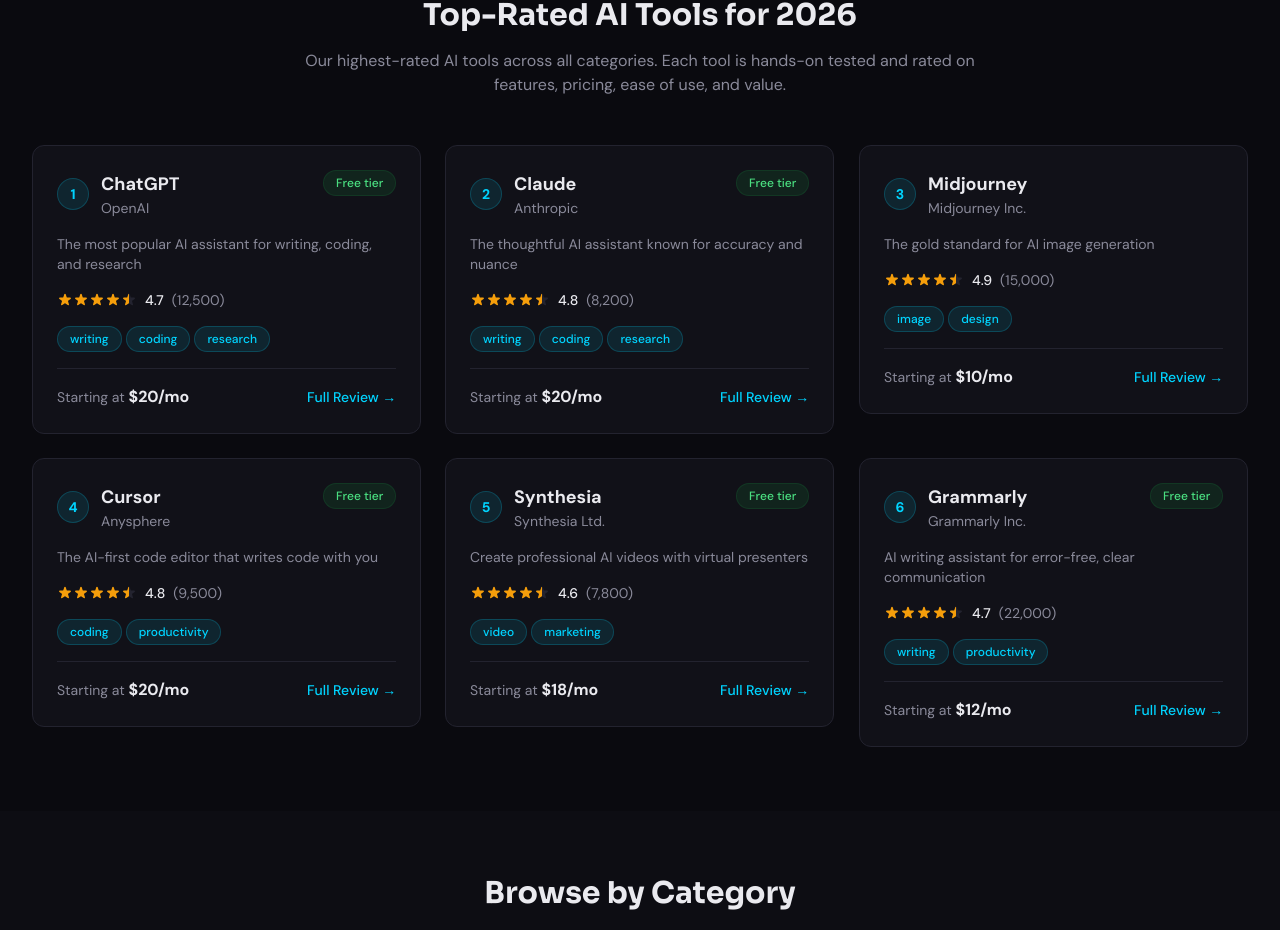
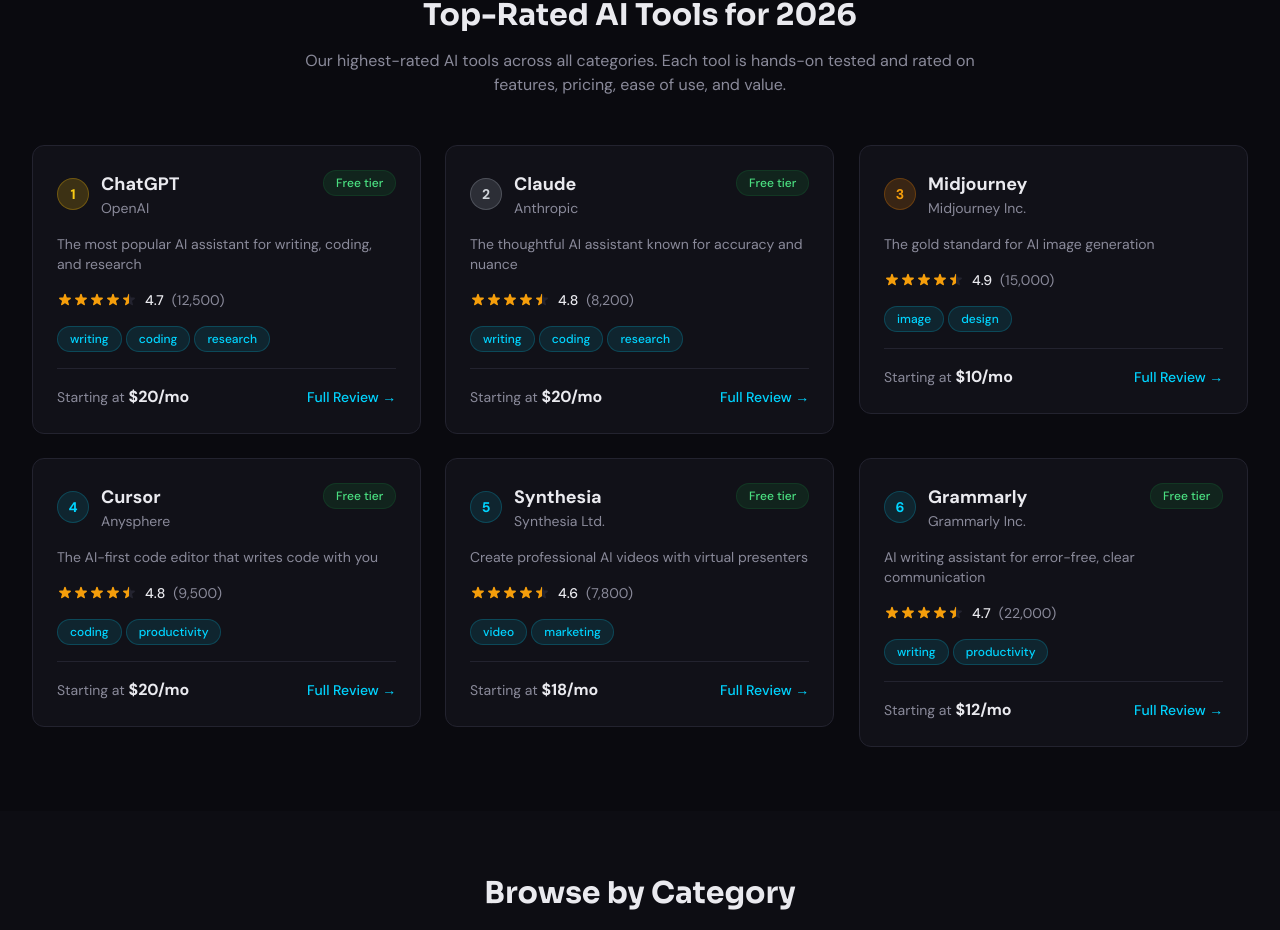
Before and after one commit to talhahbilal1-arch/social-media-empire, a Next.js app in the folder ai-tools-hub/: page / in a window 1280 px wide. Shown: the part 811-1741 px from the top of the page. Built offline with nearby package versions, Linux system fonts and the light colour scheme.

Commit message:
wip: ai-tools-hub/components/ToolCard.js  17:53:23

```diff
--- a/ai-tools-hub/components/ToolCard.js
+++ b/ai-tools-hub/components/ToolCard.js
@@ -3,12 +3,20 @@
 import StarRating from './StarRating'
 
 export default function ToolCard({ tool, rank }) {
+  // Determine rank badge color
+  const getRankBadgeClass = () => {
+    if (rank === 1) return 'bg-yellow-500/20 text-yellow-400 border-yellow-500/30'
+    if (rank === 2) return 'bg-gray-400/20 text-gray-300 border-gray-400/30'
+    if (rank === 3) return 'bg-amber-600/20 text-amber-500 border-amber-600/30'
+    return 'bg-accent/10 text-accent border-accent/20'
+  }
+
   return (
-    <div className="card group">
+    <div className="card group gradient-border">
       <div className="flex items-start justify-between mb-4">
         <div className="flex items-center space-x-3">
           {rank && (
-            <span className="flex-shrink-0 w-8 h-8 rounded-full bg-accent/10 text-accent font-bold text-sm flex items-center justify-center border border-accent/20">
+            <span className={`flex-shrink-0 w-8 h-8 rounded-full font-bold text-sm flex items-center justify-center border ${getRankBadgeClass()}`}>
               {rank}
             </span>
           )}
```
